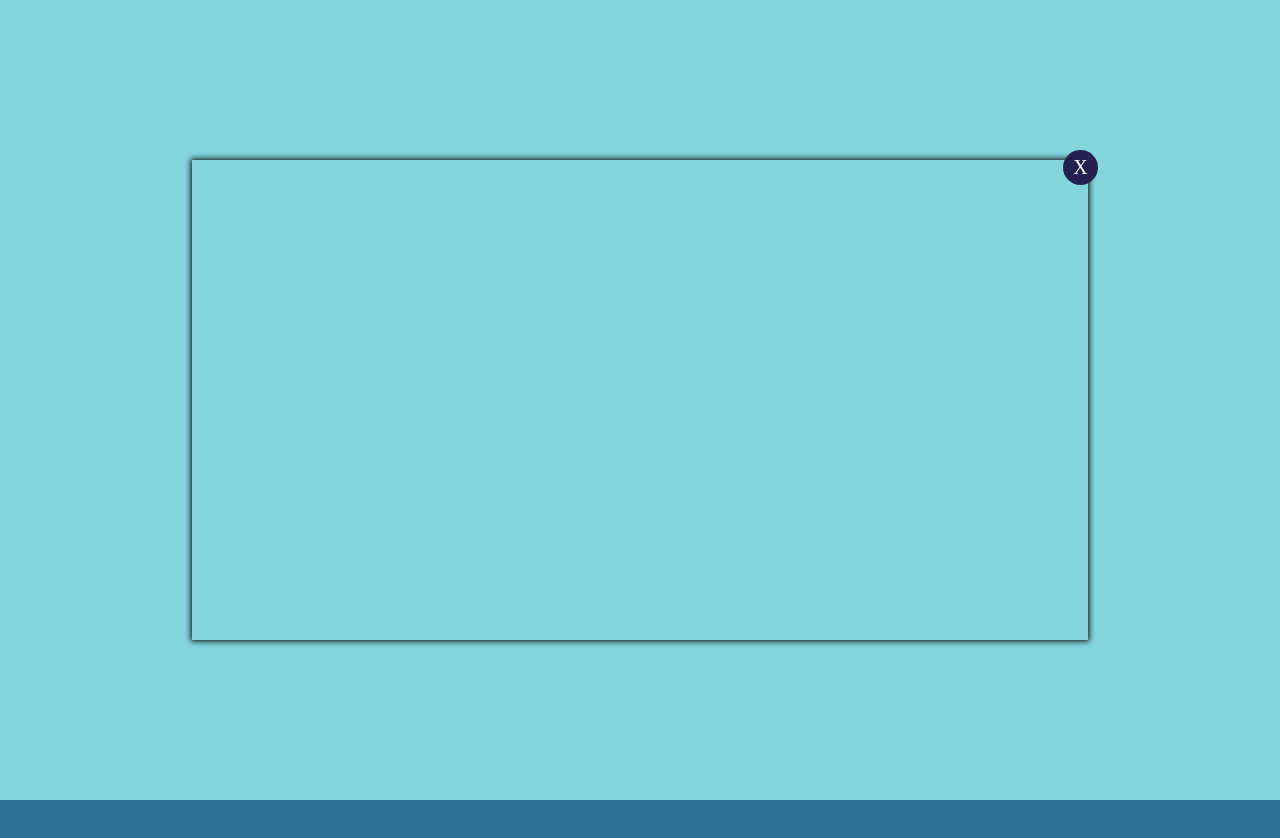
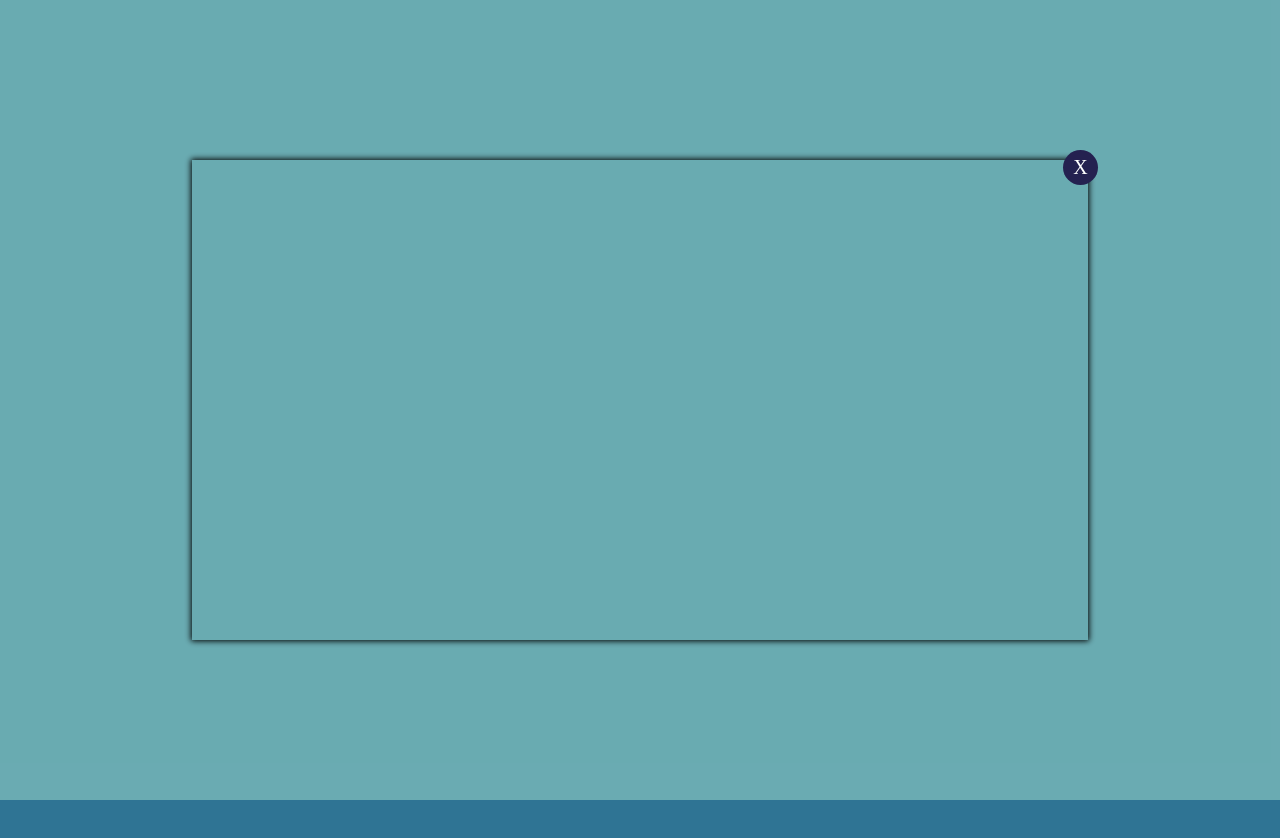
Before and after one commit to UnaLai/lightbox-practice-fixedAndVerticalAlign, a plain HTML site: page index.html in a window 1280 px wide. Shown: the top 838 px of the page. Drawn offline with Linux system fonts and the light colour scheme.

Commit message:
[feat]:update lightbox width and height setting

```diff
--- a/index.css
+++ b/index.css
@@ -15,12 +15,18 @@ section:nth-of-type(2){
   background-color: #2f7494;
 }
 .lightbox{
-  width: 100%;
-  height: 100%;
-  position: fixed;
-  background-color: rgba(0,0,0,0);
+  background-color: rgba(0,0,0,0.2);
   font-size:0;
   text-align: center;
+  position: fixed;
+  /* 第一種 */
+  /* width: 100%;
+  height: 100%; */
+  /* 第二種 */
+  top: 0;
+  left: 0;
+  right: 0;
+  bottom: 0;
 }
 .use-vertical{
   width: 0;
```
